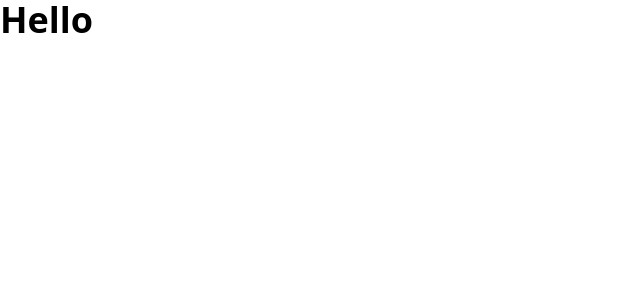
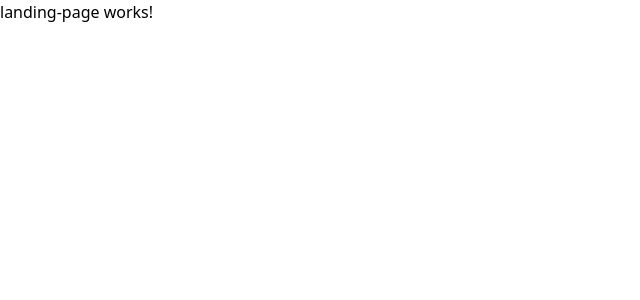
Before and after one commit to mcthekreator/meridian-vault-security, an Angular app: page / in a window 1280 px wide. Shown: the top 300 px of the page, without its empty margins (0-640 px from the left). Built offline with nearby package versions, Linux system fonts and the light colour scheme.

Commit message:
chore: folder structure setup

```diff
--- a/src/app/app.component.html
+++ b/src/app/app.component.html
@@ -1 +1 @@
-<h1 class="text-4xl font-extrabold">Hello</h1>
+<app-landing-page></app-landing-page>
--- a/src/app/app.component.ts
+++ b/src/app/app.component.ts
@@ -1,10 +1,11 @@
 import { Component } from '@angular/core';
 import { RouterOutlet } from '@angular/router';
+import { LandingPageComponent } from './components/landing-page/landing-page.component';
 
 @Component({
   selector: 'app-root',
   standalone: true,
-  imports: [RouterOutlet],
+  imports: [RouterOutlet, LandingPageComponent],
   templateUrl: './app.component.html',
   styleUrl: './app.component.scss'
 })
--- /dev/null
+++ b/src/app/components/landing-page/landing-page.component.html
@@ -0,0 +1 @@
+<p>landing-page works!</p>
```
Also changed, not shown: src/app/components/landing-page/landing-page.component.ts (added, +12 -0 lines), src/app/components/landing-page/landing-page.component.scss (added), 1 other file (tests, documents, lock files or other folders).
